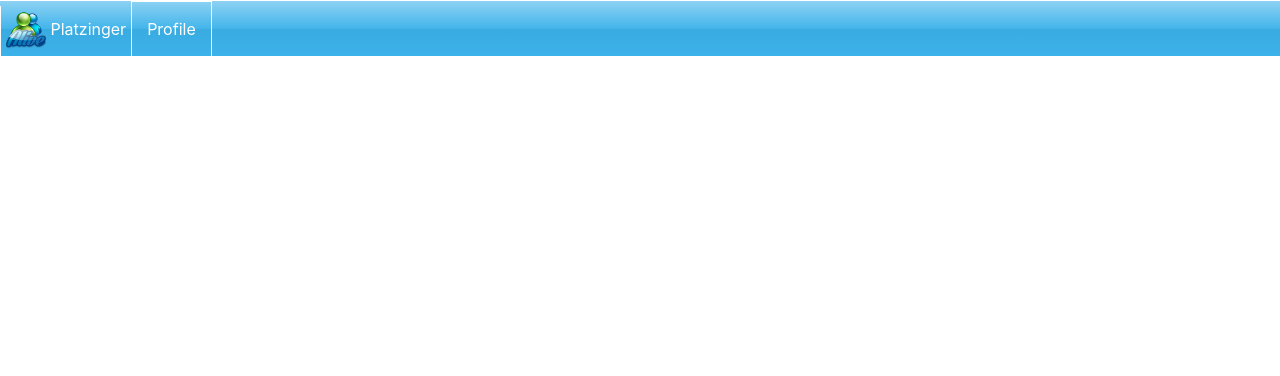
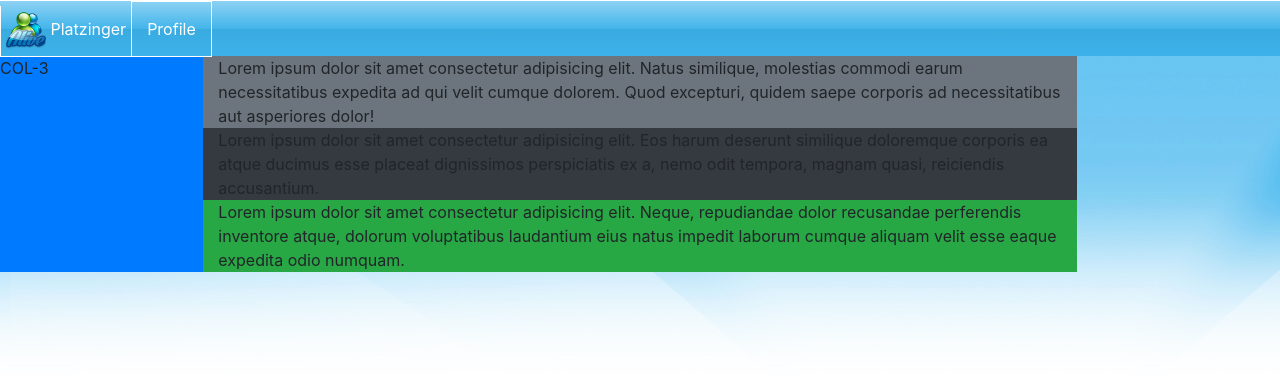
Before and after one commit to FacundoPalombo/platzinger-angular6, an Angular app: page /conversation/1 in a window 1280 px wide. Shown: the top 376 px of the page. Built offline with nearby package versions, Linux system fonts and the light colour scheme.

Commit message:
Se crean estilos del conversation component y la estructura principal

```diff
--- a/src/app/app.component.html
+++ b/src/app/app.component.html
@@ -1,4 +1,4 @@
-<app-navigation *ngIf="router.url != '/login'"></app-navigation>
-<div class="generalContent">
+<app-navigation *ngIf="router.url != 'login'"></app-navigation>
+<div [ngClass]="{'generalContent': router.url != 'login'}">
   <router-outlet></router-outlet>
 </div>
--- a/src/app/conversation/conversation.component.css
+++ b/src/app/conversation/conversation.component.css
@@ -1,9 +1,12 @@
-#conversationContainer {
+.conversationContainer {
   background-image: url("/assets/img/msnbg.jpg");
+  background-repeat: no-repeat;
   position: fixed;
+  min-height: 100%;
+  min-width: 100%;
 }
 
-#transparencyGradient {
+.transparencyGradient {
   background: rgba(217, 217, 217, 1);
   background: -moz-linear-gradient(top, rgba(217, 217, 217, 1) 0%, rgba(255, 255, 255, 1) 5%, rgba(255, 255, 255, 1) 100%);
   background: -webkit-gradient(left top, left bottom, color-stop(0%, rgba(217, 217, 217, 1)), color-stop(5%, rgba(255, 255, 255, 1)), color-stop(100%, rgba(255, 255, 255, 1)));
--- a/src/app/conversation/conversation.component.html
+++ b/src/app/conversation/conversation.component.html
@@ -1,20 +1,28 @@
 <div class="conversationContainer">
+
   <div class="row">
-    <div class="col">
-      <div class="container" id="avatarZone">
+    <!-- Columna izquierda -->
+    <div class="col-2 bg-primary">
+      COL-3
+    </div>
+    <!-- Columna derecha -->
+    <div class="col-8 bg-danger">
+      <div class="row">
 
-      </div>
-    </div>
-    <div class="col">
-      <div class="container">
-        <div class="container">
-
+        <div class="col-12 bg-secondary w-auto h-15">
+          Lorem ipsum dolor sit amet consectetur adipisicing elit. Natus similique, molestias commodi earum
+          necessitatibus expedita ad qui velit cumque dolorem. Quod excepturi, quidem saepe corporis ad necessitatibus
+          aut asperiores dolor!
         </div>
-        <div class="container p3-b1" id="transparencyGradient">
-
+        <div class="col-12 bg-dark w-auto h-70">
+          Lorem ipsum dolor sit amet consectetur adipisicing elit. Eos harum deserunt similique doloremque corporis ea
+          atque ducimus esse placeat dignissimos perspiciatis ex a, nemo odit tempora, magnam quasi, reiciendis
+          accusantium.
         </div>
-        <div class="container p3-b1">
-
+        <div class="col-12 bg-success w-auto h-15">
+          Lorem ipsum dolor sit amet consectetur adipisicing elit. Neque, repudiandae dolor recusandae perferendis
+          inventore atque, dolorum voluptatibus laudantium eius natus impedit laborum cumque aliquam velit esse eaque
+          expedita odio numquam.
         </div>
       </div>
     </div>
```
